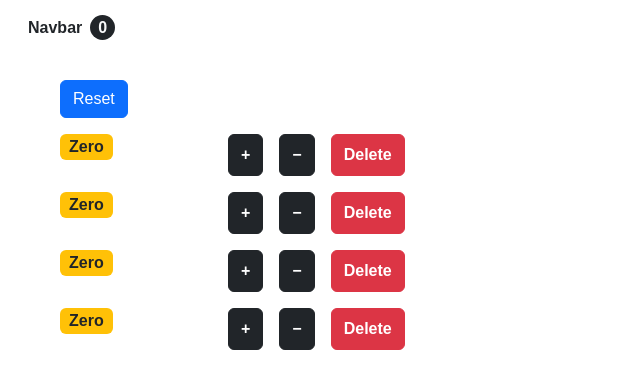
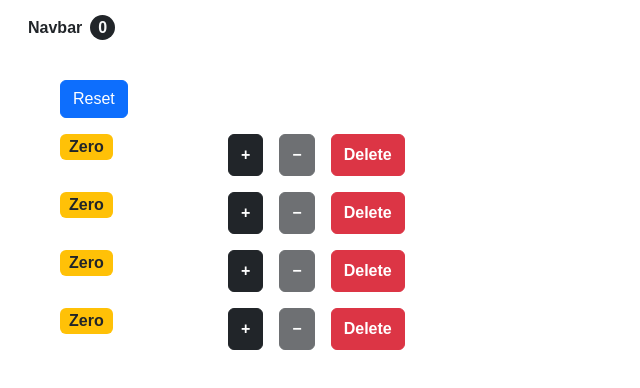
Before and after one commit to Patrick-Njiru/react-practice, a React (Vite) app: page / in a window 1280 px wide. Shown: the top 388 px of the page, without its empty margins (0-640 px from the left). Built offline with nearby package versions, Linux system fonts and the light colour scheme.

Commit message:
Add style to disable button at count 'zero'

```diff
--- a/src/App.jsx
+++ b/src/App.jsx
@@ -19,7 +19,6 @@ const App = () => {
 	const [displayItem2, setDisplayItem2] = useState('d-flex ')
 	const [displayItem3, setDisplayItem3] = useState('d-flex ')
 	const [displayItem4, setDisplayItem4] = useState('d-flex ')
-  // const [disableButton, setDisableButton] = useState(false)
 
 	const handleCountChange = (count, change) => {
 		if (change == '+') {
@@ -48,7 +47,7 @@ const App = () => {
 						Reset
 					</button>
 
-					{/* Row 1 */}
+					{/* Item 1 */}
 					<div
 						className={displayItem1 + "align-items-start justify-content-between my-3"}
 						style={styles.width}
@@ -73,12 +72,11 @@ const App = () => {
 
 							<button
 								type='button'
-								className="btn btn-dark py-2 mx-2 fw-bold"
+								className={`btn btn-dark py-2 mx-2 fw-bold + ${count1 == 0 ? ' disabled' : null}`}
 								onClick={() => {
 									count1 > 0 ? setCount1(count1 => count1 -= 1) : null
 									handleCountChange(count1, '-')
 								}}
-								// disabled = {disableButton}
 							>
 								&minus;
 							</button>
@@ -96,7 +94,7 @@ const App = () => {
 						</div>
 					</div>
 
-					{/* Row 2 */}
+					{/* Item 2 */}
 					<div
 						className={displayItem2 + "align-items-start justify-content-between my-3"}
 						style={styles.width}
@@ -121,12 +119,11 @@ const App = () => {
 
 							<button
 								type='button'
-								className="btn btn-dark py-2 mx-2 fw-bold"
+								className={`btn btn-dark py-2 mx-2 fw-bold + ${count2 == 0 ? ' disabled' : null}`}
 								onClick={() => {
 									count2 > 0 ? setCount2(count2 => count2 -= 1) : null
 									handleCountChange(count2, '-')
 								}}
-								// disabled = {disableButton}
 							>
 								&minus;
 							</button>
@@ -144,7 +141,7 @@ const App = () => {
 						</div>
 					</div>
 
-					{/* Row 3 */}
+					{/* Item 3 */}
 					<div
 						className={displayItem3 + "align-items-start justify-content-between my-3"}
 						style={styles.width}
@@ -169,12 +166,11 @@ const App = () => {
 
 							<button
 								type='button'
-								className="btn btn-dark py-2 mx-2 fw-bold"
+								className={`btn btn-dark py-2 mx-2 fw-bold + ${count3 == 0 ? ' disabled' : null}`}
 								onClick={() => {
 									count3 > 0 ? setCount3(count3 => count3 -= 1) : null
 									handleCountChange(count3, '-')
 								}}
-								// disabled = {disableButton}
 							>
 								&minus;
 							</button>
@@ -192,7 +188,7 @@ const App = () => {
 						</div>
 					</div>
 
-					{/* Row 4 */}
+					{/* Item 4 */}
 					<div
 						className={displayItem4 + "align-items-start justify-content-between my-3"}
 						style={styles.width}
@@ -217,12 +213,11 @@ const App = () => {
 
 							<button
 								type='button'
-								className="btn btn-dark py-2 mx-2 fw-bold"
+								className={`btn btn-dark py-2 mx-2 fw-bold + ${count4 == 0 ? ' disabled' : null}`}
 								onClick={() => {
 									count4 > 0 ? setCount4(count4 => count4 -= 1) : null
 									handleCountChange(count4, '-')
 								}}
-								// disabled = {disableButton}
 							>
 								&minus;
 							</button>
```
